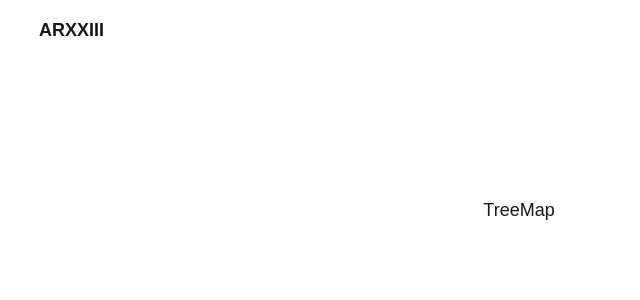
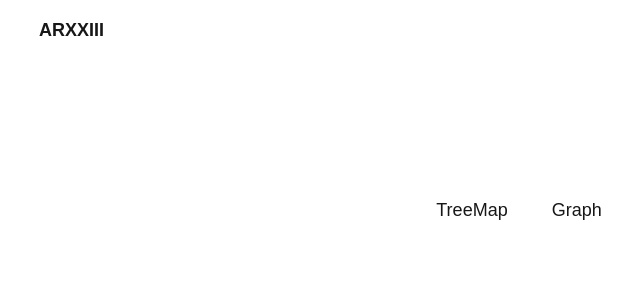
Before and after one commit to ARXXIII/crypto-frontend-test, a Next.js app: page / in a window 1280 px wide. Shown: the top 300 px of the page, without its empty margins (121-761 px from the left). Built offline with nearby package versions, Linux system fonts and the light colour scheme.

Commit message:
feat: add link to Graph page in the homepage navigation

```diff
--- a/app/page.tsx
+++ b/app/page.tsx
@@ -9,6 +9,7 @@ const Home = () => {
             </div>
             <div className='flex justify-center items-center gap-x-3'>
                 <Link href='/treemap' className='px-4 py-2 text-lg rounded-xl'>TreeMap</Link>
+                <Link href='/graph' className='px-4 py-2 text-lg rounded-xl'>Graph</Link>
             </div>
         </main>
     )
```
